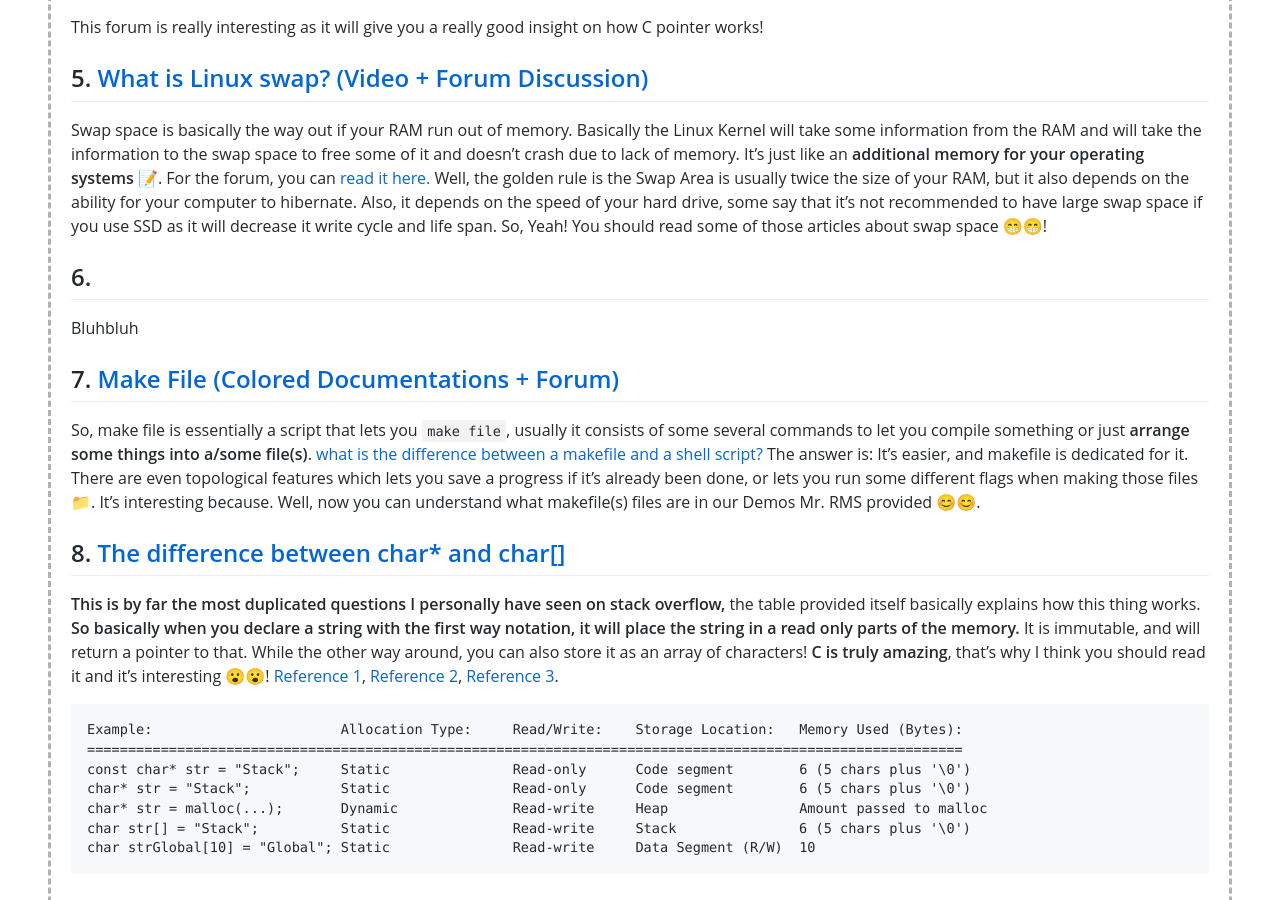
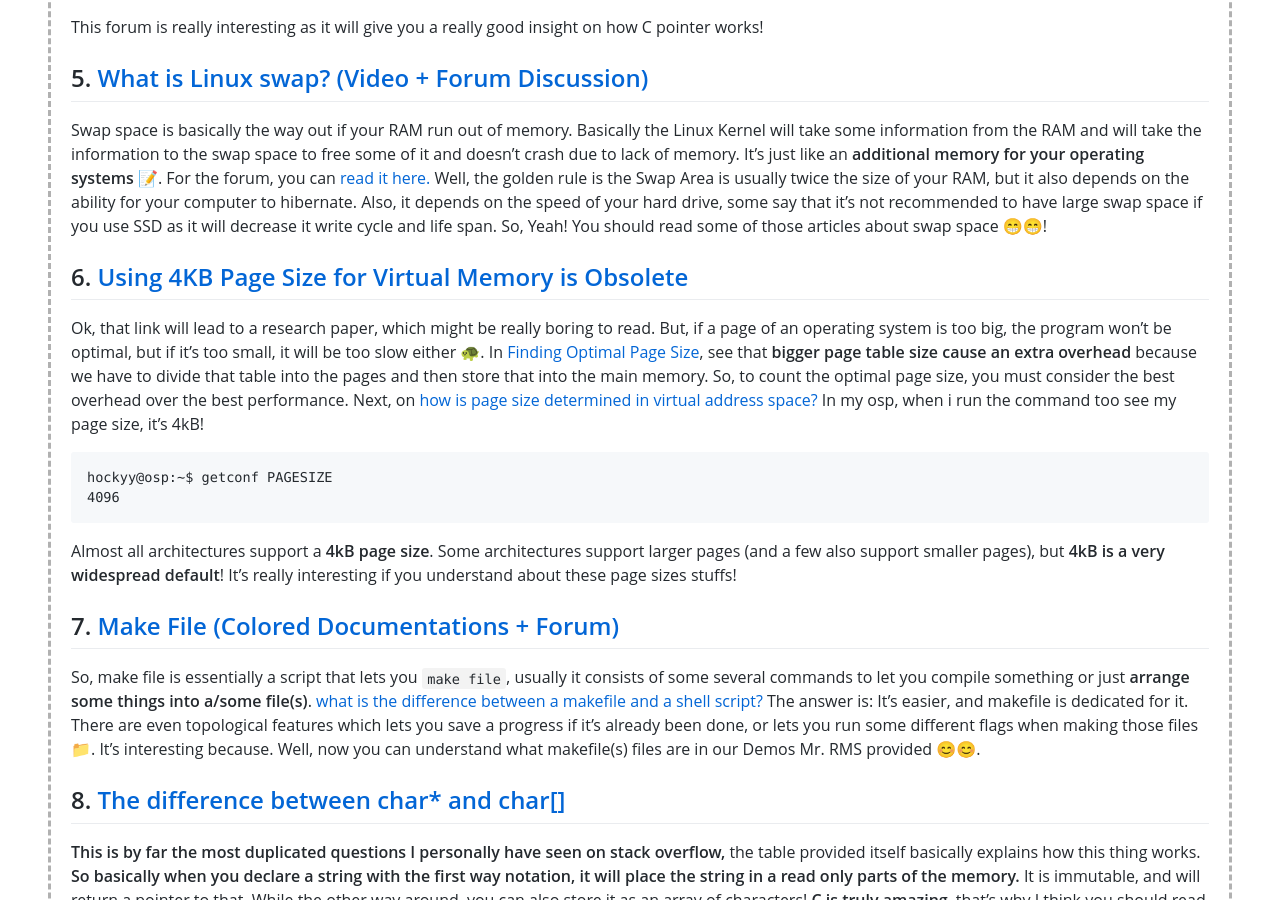
Before and after one commit to Bimabara/os211, a Jekyll site: the page built from w04.md, in a window 1280 px wide and 900 px high, scrolled down 1407 px. Built offline with Jekyll 4.4.1, drawn with Linux system fonts in a browser that asks for light colours; our own code applies the rules of GitHub Pages for plain Markdown files.

Commit message:
[W04] Finish Week 4 Top 10

````diff
--- a/w04.md
+++ b/w04.md
@@ -40,9 +40,16 @@ Okay, so I tested out the codes in the demos and this one `15-uts181.c` really b
 
 Swap space is basically the way out if your RAM run out of memory. Basically the Linux Kernel will take some information from the RAM and will take the information to the swap space to free some of it and doesn't crash due to lack of memory. It's just like an **additional memory for your operating systems** 📝. For the forum, you can [read it here.](https://askubuntu.com/questions/49109/i-have-16gb-ram-do-i-need-32gb-swap) Well, the golden rule is the Swap Area is usually twice the size of your RAM, but it also depends on the ability for your computer to hibernate. Also, it depends on the speed of your hard drive, some say that it's not recommended to have large swap space if you use SSD as it will decrease it write cycle and life span. So, Yeah! You should read some of those articles about swap space 😁😁!
 
-## 6. []()
+## 6. [Using 4KB Page Size for Virtual Memory is Obsolete](https://u.cs.biu.ac.il/~wiseman/iri2009.pdf)
 
-Bluhbluh
+Ok, that link will lead to a research paper, which might be really boring to read. But, if a page of an operating system is too big, the program won't be optimal, but if it's too small, it will be too slow either 🐢. In [Finding Optimal Page Size](https://www.javatpoint.com/os-finding-optimal-page-size), see that **bigger page table size cause an extra overhead** because we have to divide that table into the pages and then store that into the main memory. So, to count the optimal page size, you must consider the best overhead over the best performance. Next, on [how is page size determined in virtual address space?](https://unix.stackexchange.com/questions/128213/how-is-page-size-determined-in-virtual-address-space) In my osp, when i run the command too see my page size, it's 4kB!
+
+```bash
+hockyy@osp:~$ getconf PAGESIZE
+4096
+```
+
+Almost all architectures support a **4kB page size**. Some architectures support larger pages (and a few also support smaller pages), but **4kB is a very widespread default**! It's really interesting if you understand about these page sizes stuffs!
 
 ## 7. [Make File (Colored Documentations + Forum)](https://makefiletutorial.com/)
 
````
